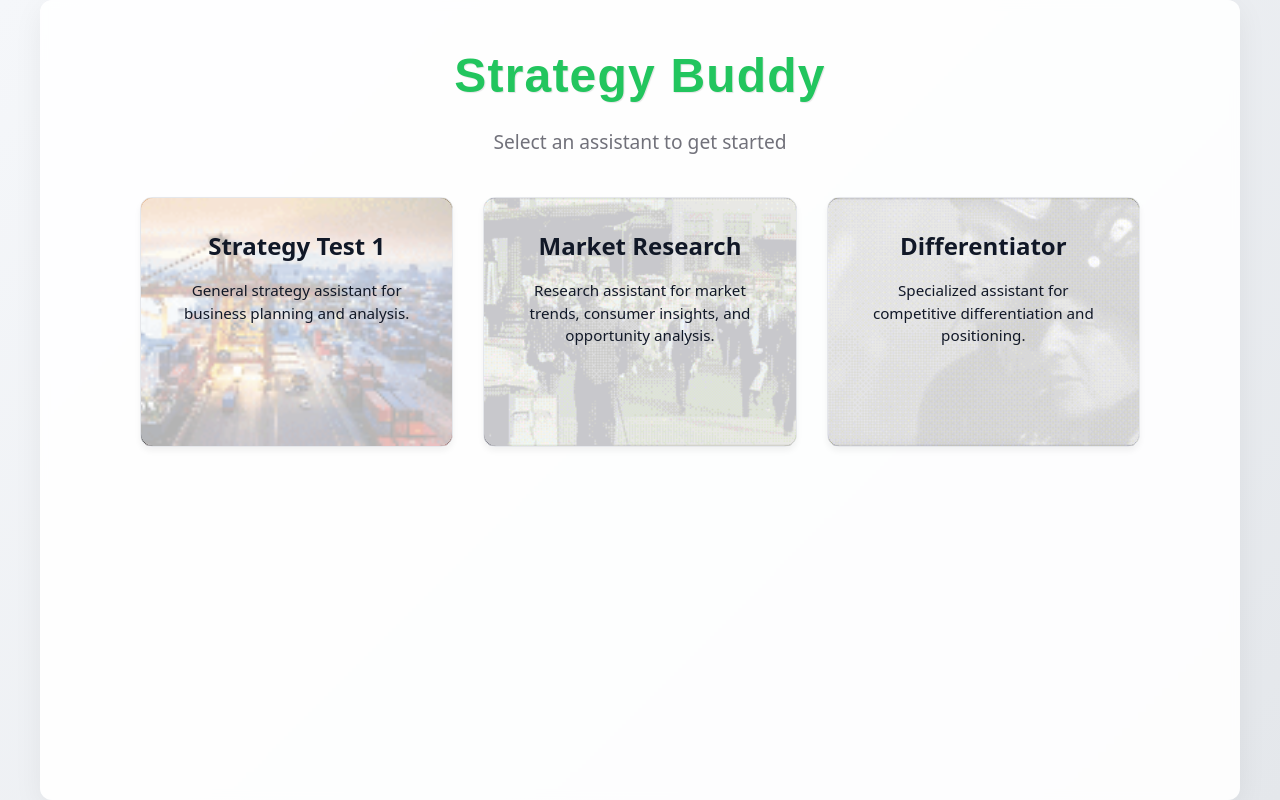
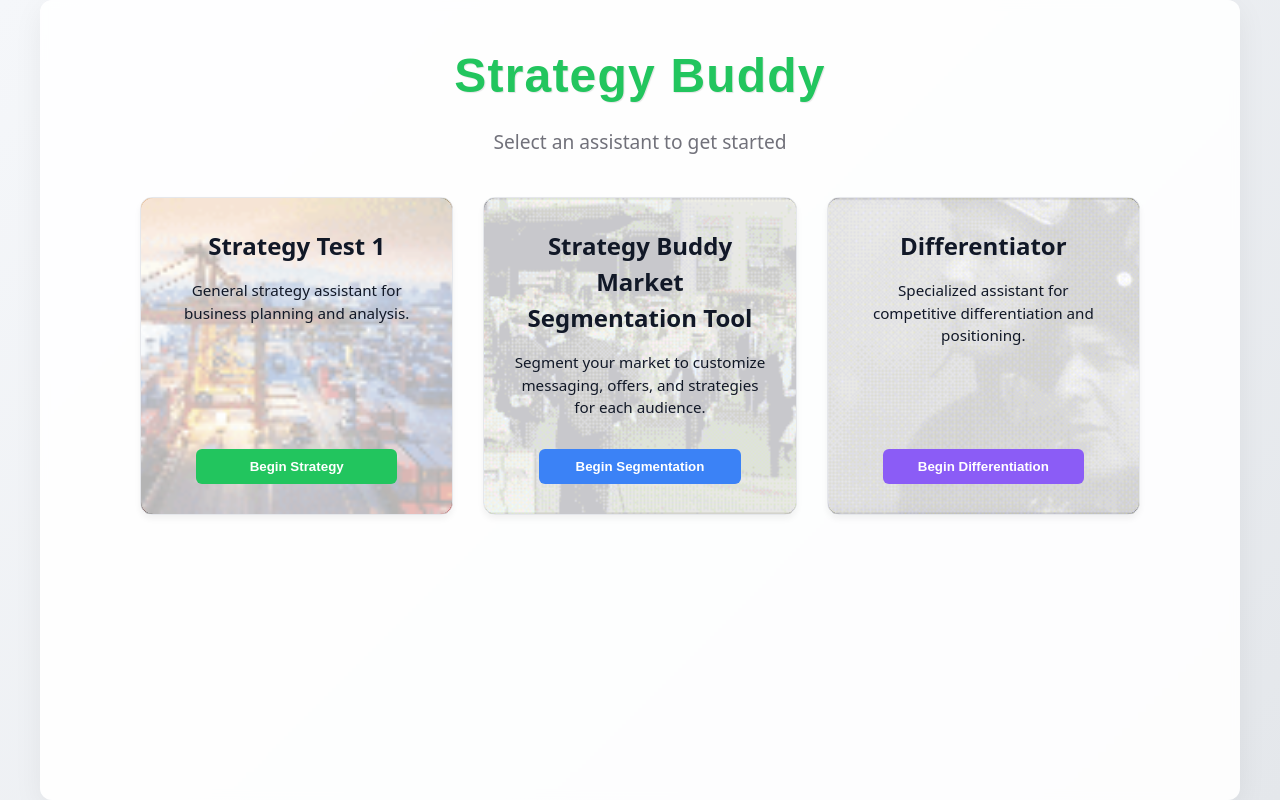
Before and after one commit to QuinnRhodes/strategy-buddy, a React (Vite) app: page / in a window 1280 px wide. Built offline with nearby package versions, Linux system fonts and the light colour scheme; no server answers.

Commit message:
Updated Market Research to Strategy Buddy Market Segmentation Tool and added Begin buttons to cards

```diff
--- a/src/App.tsx
+++ b/src/App.tsx
@@ -82,12 +82,12 @@ function App({ version }: AppProps) {
       document.body.classList.remove('market-research-page');
       setMessages([{ text: "Hi, I'm Strategy Test 1. How can I help with your business planning?", isUser: false }]);
     } else if (version === 'marketResearch') {
-      setAppTitle('Market Research');
+      setAppTitle('Strategy Buddy Market Segmentation Tool');
       // Add market-research-page class to body for specific background
       document.body.classList.add('market-research-page');
       // Remove other page-specific classes
       document.body.classList.remove('strategy1-page');
-      setMessages([{ text: "Hi, I'm the Market Research assistant. I can help you analyze market trends and opportunities.", isUser: false }]);
+      setMessages([{ text: "Hi, I'm the Strategy Buddy Market Segmentation Tool. I can help you segment your market to customize messaging, offers, and strategies for each audience.", isUser: false }]);
     } else {
       setAppTitle('Differentiator');
       // Remove any other page-specific classes
--- a/src/components/HomePage.tsx
+++ b/src/components/HomePage.tsx
@@ -29,34 +29,49 @@ export function HomePage() {
       </header>
 
       <div className="assistants-grid">
-        <div
-          className="assistant-card strategy1-card"
-          onClick={() => handleSelectAssistant('/strategy1')}
-        >
+        <div className="assistant-card strategy1-card">
+          <div className="card-content">
             <h2 className="assistant-name">Strategy Test 1</h2>
             <p className="assistant-description">
               General strategy assistant for business planning and analysis.
             </p>
           </div>
+          <button
+            className="begin-button"
+            onClick={() => handleSelectAssistant('/strategy1')}
+          >
+            Begin Strategy
+          </button>
+        </div>
 
-        <div
-          className="assistant-card market-research-card"
+        <div className="assistant-card market-research-card">
+          <div className="card-content">
+            <h2 className="assistant-name">Strategy Buddy Market Segmentation Tool</h2>
+            <p className="assistant-description">
+              Segment your market to customize messaging, offers, and strategies for each audience.
+            </p>
+          </div>
+          <button
+            className="begin-button"
             onClick={() => handleSelectAssistant('/market-research')}
           >
-          <h2 className="assistant-name">Market Research</h2>
-          <p className="assistant-description">
-            Research assistant for market trends, consumer insights, and opportunity analysis.
-          </p>
+            Begin Segmentation
+          </button>
         </div>
 
-        <div
-          className="assistant-card differentiator-card"
-          onClick={() => handleSelectAssistant('/chat')}
-        >
+        <div className="assistant-card differentiator-card">
+          <div className="card-content">
             <h2 className="assistant-name">Differentiator</h2>
             <p className="assistant-description">
               Specialized assistant for competitive differentiation and positioning.
             </p>
+          </div>
+          <button
+            className="begin-button"
+            onClick={() => handleSelectAssistant('/chat')}
+          >
+            Begin Differentiation
+          </button>
         </div>
       </div>
     </div>
--- a/src/styles/HomePage.css
+++ b/src/styles/HomePage.css
@@ -63,6 +63,7 @@ body, #root {
   display: flex;
   flex-direction: column;
   align-items: center;
+  justify-content: space-between; /* To push button to bottom */
   padding: 30px;
   border-radius: 12px;
   background-color: #f9fafb;
@@ -71,7 +72,7 @@ body, #root {
   transition: all 0.3s ease;
   text-align: center;
   height: 100%;
-  min-height: 250px;
+  min-height: 300px; /* Increased height for additional button */
   border: 1px solid #e5e7eb;
 }
 
@@ -83,6 +84,48 @@ body, #root {
 .assistant-icon {
   font-size: 3rem;
   margin-bottom: 20px;
+}
+
+.card-content {
+  flex: 1;
+  display: flex;
+  flex-direction: column;
+  align-items: center;
+  width: 100%;
+  margin-bottom: 20px;
+}
+
+.begin-button {
+  padding: 10px 20px;
+  background-color: #22c55e;
+  color: white;
+  border: none;
+  border-radius: 6px;
+  font-weight: 600;
+  cursor: pointer;
+  transition: background-color 0.2s ease;
+  width: 80%;
+  margin-top: 10px;
+}
+
+.begin-button:hover {
+  background-color: #16a34a;
+}
+
+.market-research-card .begin-button {
+  background-color: #3b82f6;
+}
+
+.market-research-card .begin-button:hover {
+  background-color: #2563eb;
+}
+
+.differentiator-card .begin-button {
+  background-color: #8b5cf6;
+}
+
+.differentiator-card .begin-button:hover {
+  background-color: #7c3aed;
 }
 
 .assistant-name {
```
Lines whose indentation alone changed are shown as unchanged.
